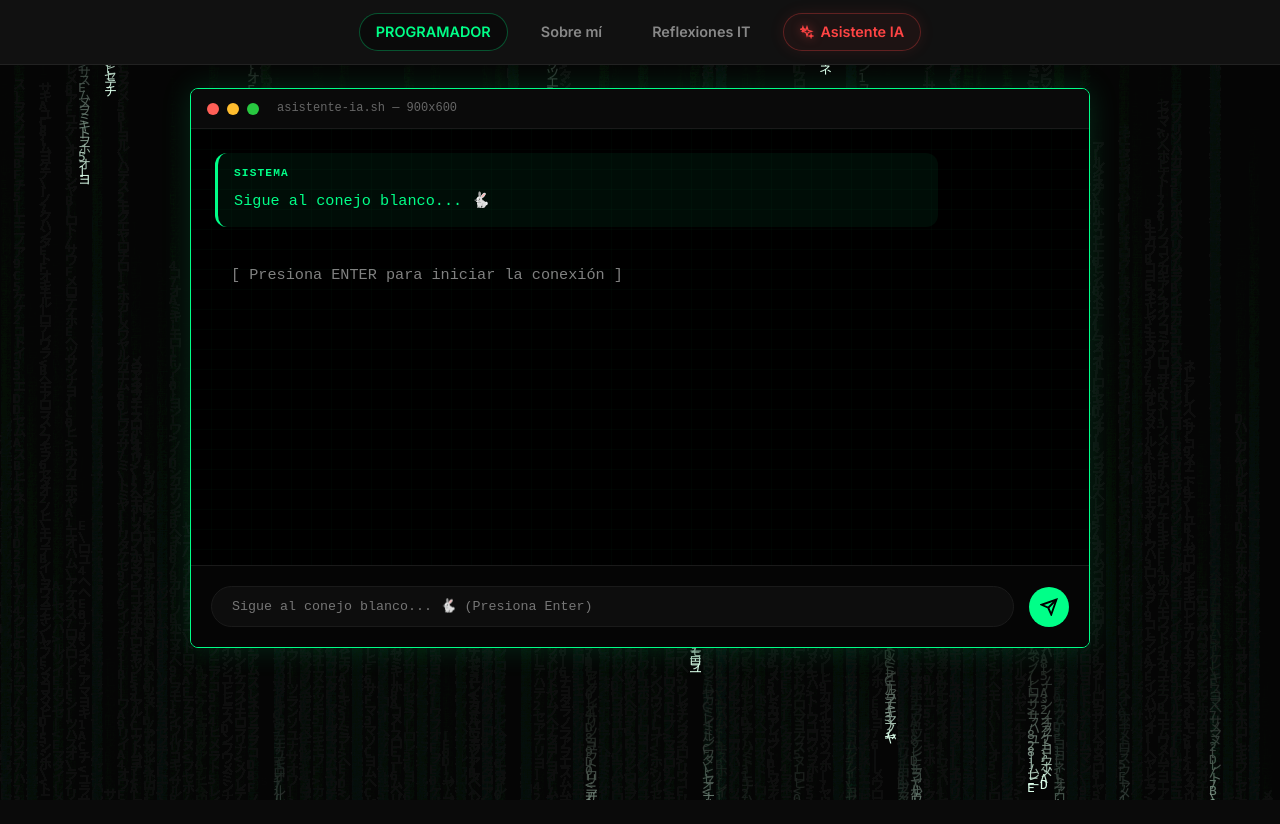
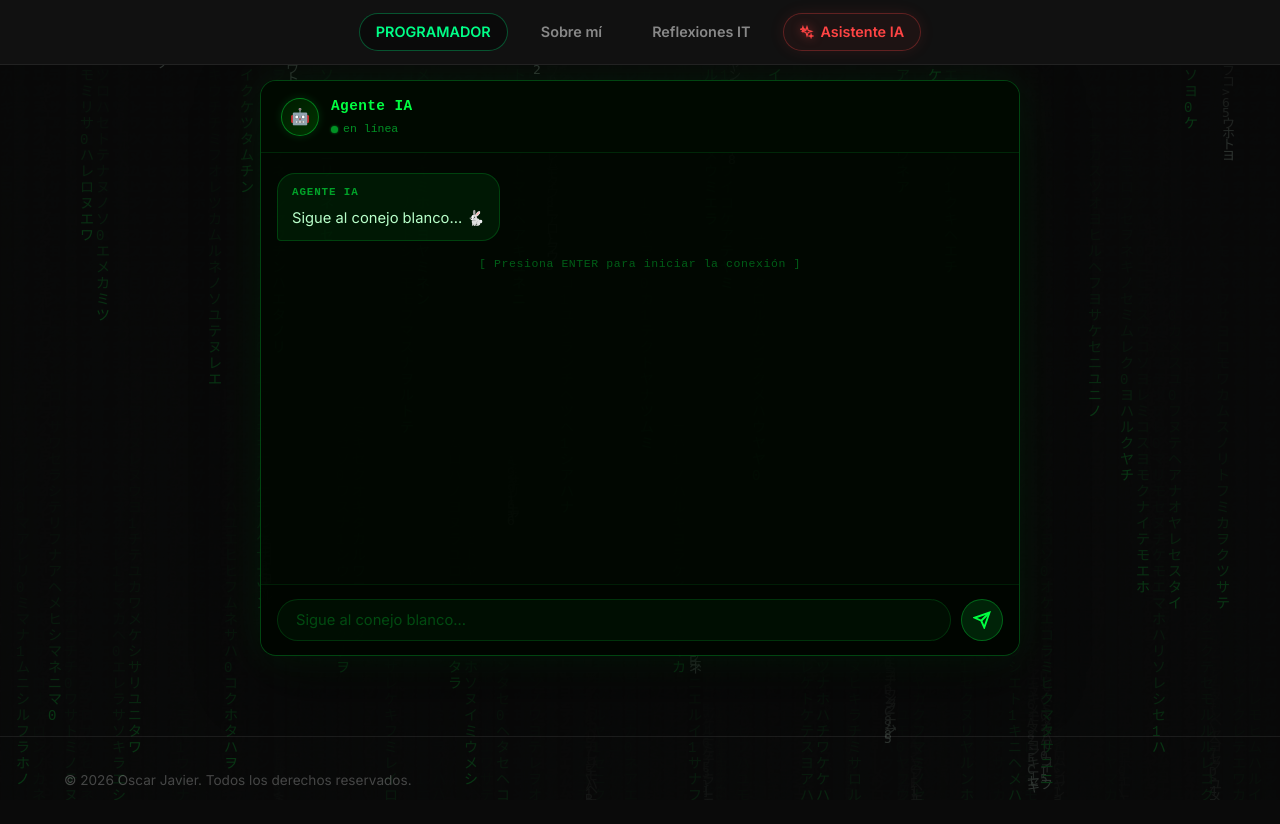
Before and after one commit to oskarjavier0131/portafolio_data_enginner, a Django app: page /consultor-ia/ in a window 1280 px wide. Run offline with Django 5.2, Linux system fonts and the light colour scheme; data comes from the database, SQL or seed files in the repository.

Commit message:
chore: subir cambios

```diff
--- a/core/templates/core/consultor_ia.html
+++ b/core/templates/core/consultor_ia.html
@@ -13,319 +13,343 @@
     justify-content: center;
     padding: 80px 24px;
     position: relative;
+    overflow: hidden;
 }
 
-/* ── Pill choice screen ── */
-.cia-choice {
-    text-align: center;
-    max-width: 560px;
-    width: 100%;
-    animation: fadeInUp 0.7s ease both;
+/* ── Mobile responsive ── */
+@media (max-width: 768px) {
+    .cia-section {
+        padding: 0;
+        min-height: calc(100dvh - 56px);
+        align-items: stretch;
     }
 
-.cia-choice__eyebrow {
-    font-size: 0.75rem;
-    font-weight: 600;
-    letter-spacing: 0.12em;
-    text-transform: uppercase;
-    color: var(--text-tertiary);
-    margin-bottom: 20px;
+    .cia-section > div {
+        flex: 1;
+        justify-content: stretch;
     }
 
-.cia-choice__title {
-    font-size: clamp(2rem, 5vw, 3rem);
-    font-weight: 700;
-    line-height: 1.15;
-    color: var(--text-primary);
-    margin-bottom: 16px;
+    .cia-terminal-wrap {
+        flex: 1;
+        max-width: 100%;
+        display: flex;
+        flex-direction: column;
+        animation: none;
     }
 
-.cia-choice__title span {
-    background: linear-gradient(135deg, #ff4444 0%, #ff8800 100%);
-    -webkit-background-clip: text;
-    -webkit-text-fill-color: transparent;
-    background-clip: text;
+    .cia-terminal {
+        border-radius: 0;
+        border-left: none;
+        border-right: none;
+        border-top: none;
+        height: calc(100dvh - 56px);
+        min-height: unset;
+        flex: 1;
     }
 
-.cia-choice__desc {
-    font-size: 1rem;
-    color: var(--text-secondary);
-    line-height: 1.7;
-    margin-bottom: 48px;
+    .cia-terminal__header {
+        padding: 12px 16px;
     }
 
-.cia-pills {
-    display: flex;
-    gap: 24px; /* Un poco más de espacio entre ellas */
-    justify-content: center;
-    align-items: center;
-    flex-wrap: nowrap; /* Forzamos que estén una al lado de la otra en desktop */
+    .cia-terminal__body {
+        padding: 14px 12px;
+        gap: 10px;
     }
 
-@media (max-width: 600px) {
-    .cia-pills {
-        flex-wrap: wrap; /* En móviles muy pequeños que bajen */
-        gap: 16px;
+    .cia-msg {
+        max-width: 88%;
+        padding: 9px 13px;
+    }
+
+    .cia-msg__text {
+        font-size: 0.95rem;
+    }
+
+    .cia-terminal__input-row {
+        padding: 10px 12px;
+        /* Stays above mobile bottom nav */
+        padding-bottom: max(10px, env(safe-area-inset-bottom));
+    }
+
+    .cia-terminal__input {
+        font-size: 1rem; /* evita zoom en iOS */
+        padding: 10px 16px;
+    }
+
+    .cia-terminal__send {
+        width: 46px;
+        height: 46px;
+        min-width: 46px;
+    }
+
+    .cia-header__name {
+        font-size: 0.88rem;
     }
 }
 
-.cia-pill {
-    display: inline-flex;
+/* ── Matrix canvas background ── */
+#matrix-canvas {
+    position: fixed;
+    top: 0;
+    left: 0;
+    width: 100%;
+    height: 100%;
+    z-index: 0;
+    opacity: 0.18;
+    pointer-events: none;
+}
+
+/* ── Chat wrapper ── */
+.cia-terminal-wrap {
+    width: 100%;
+    max-width: 760px;
+    animation: fadeInUp 0.6s ease both;
+    margin: 0 auto;
+    position: relative;
+    z-index: 1;
+}
+
+/* ── Chat container ── */
+.cia-terminal {
+    background: rgba(2, 8, 2, 0.92);
+    border: 1px solid rgba(0, 255, 65, 0.25);
+    border-radius: 16px;
+    overflow: hidden;
+    box-shadow: 0 0 40px rgba(0, 255, 65, 0.08), 0 20px 60px rgba(0, 0, 0, 0.6);
+    backdrop-filter: blur(12px);
+    display: flex;
+    flex-direction: column;
+    height: 72vh;
+    min-height: 520px;
+}
+
+/* ── Chat header ── */
+.cia-terminal__header {
+    background: rgba(0, 10, 0, 0.8);
+    padding: 14px 20px;
+    display: flex;
+    align-items: center;
+    gap: 12px;
+    border-bottom: 1px solid rgba(0, 255, 65, 0.12);
+}
+
+.cia-header__avatar {
+    width: 38px;
+    height: 38px;
+    border-radius: 50%;
+    background: linear-gradient(135deg, #001a00, #003300);
+    border: 1.5px solid rgba(0, 255, 65, 0.4);
+    display: flex;
     align-items: center;
     justify-content: center;
-    gap: 12px;
-    min-width: 200px; /* Un poco más estrechas */
-    padding: 14px 30px;
-    border-radius: 999px;
-    font-size: 0.95rem;
-    font-weight: 700;
-    letter-spacing: 0.05em;
-    text-transform: uppercase;
-    cursor: pointer;
-    border: 1px solid transparent;
-    transition: all 0.3s cubic-bezier(0.175, 0.885, 0.32, 1.275);
-    background: #000; /* Fondo negro puro para que el neón resalte */
-    position: relative;
-    overflow: hidden;
+    font-size: 1rem;
+    flex-shrink: 0;
+    box-shadow: 0 0 10px rgba(0, 255, 65, 0.15);
 }
 
-.cia-pill--red {
-    color: #ff3333;
-    border-color: #ff3333;
-    box-shadow: 0 0 10px rgba(255, 51, 51, 0.3), inset 0 0 5px rgba(255, 51, 51, 0.2);
-    animation: neon-pulse-red 2s infinite;
+.cia-header__info {
+    flex: 1;
 }
 
-.cia-pill--red:hover {
-    color: #ff6666;
-    border-color: #ff6666;
-    box-shadow: 0 0 25px rgba(255, 51, 51, 0.6), inset 0 0 10px rgba(255, 51, 51, 0.4);
-    transform: translateY(-2px) scale(1.05);
+.cia-header__name {
+    font-size: 0.9rem;
+    font-weight: 600;
+    color: #00ff41;
+    font-family: 'Courier New', monospace;
+    letter-spacing: 0.03em;
 }
 
-.cia-pill--blue {
-    color: #3388ff;
-    border-color: #3388ff;
-    box-shadow: 0 0 10px rgba(51, 136, 255, 0.3), inset 0 0 5px rgba(51, 136, 255, 0.2);
-    animation: neon-pulse-blue 2s infinite;
+.cia-header__status {
+    display: flex;
+    align-items: center;
+    gap: 5px;
+    margin-top: 2px;
 }
 
-.cia-pill--blue:hover {
-    color: #66aaff;
-    border-color: #66aaff;
-    box-shadow: 0 0 25px rgba(51, 136, 255, 0.6), inset 0 0 10px rgba(51, 136, 255, 0.4);
-    transform: translateY(-2px) scale(1.05);
+.cia-header__dot {
+    width: 7px;
+    height: 7px;
+    border-radius: 50%;
+    background: #00ff41;
+    box-shadow: 0 0 6px #00ff41;
+    animation: pulse-dot 2s infinite;
 }
 
-@keyframes neon-pulse-red {
-    0% { box-shadow: 0 0 10px rgba(255, 51, 51, 0.3); }
-    50% { box-shadow: 0 0 20px rgba(255, 51, 51, 0.5); }
-    100% { box-shadow: 0 0 10px rgba(255, 51, 51, 0.3); }
+.cia-header__status-text {
+    font-size: 0.72rem;
+    color: rgba(0, 255, 65, 0.55);
+    font-family: 'Courier New', monospace;
 }
 
-@keyframes neon-pulse-blue {
-    0% { box-shadow: 0 0 10px rgba(51, 136, 255, 0.3); }
-    50% { box-shadow: 0 0 20px rgba(51, 136, 255, 0.5); }
-    100% { box-shadow: 0 0 10px rgba(51, 136, 255, 0.3); }
+@keyframes pulse-dot {
+    0%, 100% { opacity: 1; box-shadow: 0 0 6px #00ff41; }
+    50% { opacity: 0.5; box-shadow: 0 0 2px #00ff41; }
 }
 
-.cia-pill__dot {
-    width: 6px;
-    height: 6px;
-    border-radius: 50%;
-    flex-shrink: 0;
+/* ── Chat messages area ── */
+.cia-terminal__body {
+    flex: 1;
+    padding: 20px 16px;
+    overflow-y: auto;
+    scroll-behavior: smooth;
+    display: flex;
+    flex-direction: column;
+    gap: 12px;
 }
 
-.cia-pill--red .cia-pill__dot {
-    background: #ff3333;
-    box-shadow: 0 0 10px #ff3333;
-}
+.cia-terminal__body::-webkit-scrollbar { width: 4px; }
+.cia-terminal__body::-webkit-scrollbar-track { background: transparent; }
+.cia-terminal__body::-webkit-scrollbar-thumb { background: rgba(0, 255, 65, 0.2); border-radius: 2px; }
 
-.cia-pill--blue .cia-pill__dot {
-    background: #3388ff;
-    box-shadow: 0 0 10px #3388ff;
-}
-
-/* ── Terminal ── */
-.cia-terminal-wrap {
-    width: 100%;
-    max-width: 900px; /* Más grande */
-    animation: fadeInUp 0.6s ease both;
-    margin: 0 auto;
-}
-
-.cia-terminal {
-    background: #000000; /* Negro puro */
-    border: 1px solid #00ff88; /* Borde neón verde */
-    border-radius: 8px;
-    overflow: hidden;
-    box-shadow: 0 0 30px rgba(0, 255, 136, 0.15);
-    font-family: 'Courier New', 'Lucida Console', monospace;
-    display: flex;
-    flex-direction: column;
-    height: 70vh; /* Mucho más alto */
-    min-height: 500px;
-}
-
-.cia-terminal__header {
-    background: #0a0a0a;
-    padding: 10px 16px;
-    display: flex;
-    align-items: center;
-    gap: 8px;
-    border-bottom: 1px solid #1a1a1a;
-}
-
-.cia-terminal__body {
-    flex: 1;
-    padding: 24px;
-    overflow-y: auto;
-    scroll-behavior: smooth;
-    background: linear-gradient(rgba(0, 255, 136, 0.02) 1px, transparent 1px),
-                linear-gradient(90deg, rgba(0, 255, 136, 0.02) 1px, transparent 1px);
-    background-size: 20px 20px;
-}
-
-.cia-terminal__body::-webkit-scrollbar { width: 6px; }
-.cia-terminal__body::-webkit-scrollbar-track { background: transparent; }
-.cia-terminal__body::-webkit-scrollbar-thumb { background: #00ff88; border-radius: 3px; }
-
-/* Mensajes estilo Chat IA + Terminal */
+/* ── Bubble messages ── */
 .cia-msg {
-    margin-bottom: 24px;
-    max-width: 85%;
-    padding: 12px 16px;
-    border-radius: 12px;
+    max-width: 75%;
+    padding: 10px 14px;
+    border-radius: 18px;
+    line-height: 1.55;
     position: relative;
-    line-height: 1.6;
+    word-break: break-word;
 }
 
 .cia-msg--agent {
     align-self: flex-start;
-    background: rgba(0, 255, 136, 0.05);
-    border-left: 3px solid #00ff88;
-    color: #00ff88;
+    background: rgba(0, 255, 65, 0.07);
+    border: 1px solid rgba(0, 255, 65, 0.18);
+    border-bottom-left-radius: 4px;
+    color: #b8ffca;
 }
 
 .cia-msg--user {
     align-self: flex-end;
-    background: rgba(255, 255, 255, 0.05);
-    border-right: 3px solid #8b949e;
-    color: #e6edf3;
-    margin-left: auto;
+    background: rgba(0, 80, 20, 0.5);
+    border: 1px solid rgba(0, 255, 65, 0.25);
+    border-bottom-right-radius: 4px;
+    color: #e8ffe8;
+}
+
+.cia-msg--system {
+    align-self: center;
+    background: transparent;
+    border: none;
+    color: rgba(0, 255, 65, 0.35);
+    font-size: 0.72rem;
+    font-family: 'Courier New', monospace;
+    letter-spacing: 0.05em;
+    padding: 2px 8px;
 }
 
 .cia-msg__prompt {
-    font-weight: bold;
+    font-size: 0.68rem;
+    font-weight: 700;
+    letter-spacing: 0.08em;
     text-transform: uppercase;
-    font-size: 0.7rem;
-    letter-spacing: 0.1em;
-    margin-bottom: 6px;
+    margin-bottom: 4px;
     display: block;
+    font-family: 'Courier New', monospace;
+    opacity: 0.6;
+    color: #00ff41;
 }
 
-.cia-msg__time {
-    display: none; /* Simplificamos para look de chat */
+.cia-msg--user .cia-msg__prompt {
+    color: rgba(0, 255, 65, 0.5);
+    text-align: right;
 }
 
 .cia-msg__text {
-    font-size: 0.95rem;
+    font-size: 0.92rem;
+    font-family: 'Inter', sans-serif;
     white-space: pre-wrap;
 }
 
 .cia-cursor {
     display: inline-block;
-    width: 10px;
-    height: 18px;
-    background: #00ff88;
+    width: 2px;
+    height: 15px;
+    background: #00ff41;
     vertical-align: middle;
-    animation: blink 1s step-end infinite;
-    box-shadow: 0 0 10px #00ff88;
+    margin-left: 2px;
+    animation: blink 0.8s step-end infinite;
+    box-shadow: 0 0 6px #00ff41;
+    border-radius: 1px;
 }
 
-/* ── Input row estilo Chat Moderno ── */
+/* ── Input row ── */
 .cia-terminal__input-row {
     display: flex;
     align-items: center;
-    padding: 20px;
-    background: #050505;
-    border-top: 1px solid #1a1a1a;
-    gap: 15px;
+    padding: 14px 16px;
+    background: rgba(0, 5, 0, 0.7);
+    border-top: 1px solid rgba(0, 255, 65, 0.1);
+    gap: 10px;
 }
 
 .cia-terminal__input {
     flex: 1;
-    background: rgba(255, 255, 255, 0.03);
-    border: 1px solid #1a1a1a;
-    padding: 12px 20px;
-    border-radius: 25px;
-    color: #e6edf3;
-    font-family: 'Courier New', monospace;
+    background: rgba(0, 255, 65, 0.04);
+    border: 1px solid rgba(0, 255, 65, 0.15);
+    padding: 11px 18px;
+    border-radius: 24px;
+    color: #d4ffd4;
+    font-family: 'Inter', sans-serif;
+    font-size: 0.92rem;
     outline: none;
     transition: all 0.3s ease;
 }
 
+.cia-terminal__input::placeholder {
+    color: rgba(0, 255, 65, 0.25);
+}
+
 .cia-terminal__input:focus {
-    border-color: #00ff88;
-    box-shadow: 0 0 10px rgba(0, 255, 136, 0.1);
+    border-color: rgba(0, 255, 65, 0.4);
+    box-shadow: 0 0 12px rgba(0, 255, 65, 0.06);
+    background: rgba(0, 255, 65, 0.06);
 }
 
 .cia-terminal__send {
-    background: #00ff88;
-    color: #000;
-    border: none;
-    width: 40px;
-    height: 40px;
+    background: rgba(0, 255, 65, 0.12);
+    color: #00ff41;
+    border: 1px solid rgba(0, 255, 65, 0.3);
+    width: 42px;
+    height: 42px;
     border-radius: 50%;
     cursor: pointer;
     display: flex;
     align-items: center;
     justify-content: center;
     transition: all 0.3s ease;
-    font-weight: bold;
+    flex-shrink: 0;
 }
 
 .cia-terminal__send:hover {
-    transform: scale(1.1);
-    box-shadow: 0 0 15px #00ff88;
+    background: rgba(0, 255, 65, 0.22);
+    box-shadow: 0 0 16px rgba(0, 255, 65, 0.25);
+    transform: scale(1.05);
 }
 
-.cia-back-btn {
-    display: inline-flex;
+/* ── Loader typing indicator ── */
+.cia-typing {
+    display: flex;
     align-items: center;
-    gap: 6px;
-    margin-bottom: 16px;
-    background: transparent;
-    border: 1px solid var(--border-color);
-    color: var(--text-secondary);
-    padding: 6px 16px;
-    border-radius: 999px;
-    font-size: 0.82rem;
-    font-family: var(--font-sans);
-    cursor: pointer;
-    transition: all 0.3s ease;
+    gap: 5px;
+    padding: 10px 14px;
 }
 
-.cia-back-btn:hover {
-    border-color: var(--border-hover);
-    color: var(--text-primary);
+.cia-typing span {
+    width: 6px;
+    height: 6px;
+    background: #00ff41;
+    border-radius: 50%;
+    opacity: 0.4;
+    animation: typingBounce 1.2s ease-in-out infinite;
 }
+.cia-typing span:nth-child(2) { animation-delay: 0.2s; }
+.cia-typing span:nth-child(3) { animation-delay: 0.4s; }
 
-/* ── Loader dots ── */
-.cia-loader {
-    display: inline-flex;
-    gap: 4px;
-    align-items: center;
+@keyframes typingBounce {
+    0%, 60%, 100% { transform: translateY(0); opacity: 0.4; }
+    30% { transform: translateY(-5px); opacity: 1; box-shadow: 0 0 6px #00ff41; }
 }
-.cia-loader span {
-    width: 5px;
-    height: 5px;
-    background: #00ff88;
-    border-radius: 50%;
-    animation: loaderDot 1.2s ease-in-out infinite;
-}
-.cia-loader span:nth-child(2) { animation-delay: 0.2s; }
-.cia-loader span:nth-child(3) { animation-delay: 0.4s; }
 
 /* ── Keyframes ── */
 @keyframes fadeInUp {
@@ -337,37 +361,43 @@
     0%, 100% { opacity: 1; }
     50% { opacity: 0; }
 }
-
-@keyframes loaderDot {
-    0%, 80%, 100% { transform: scale(0.6); opacity: 0.4; }
-    40% { transform: scale(1); opacity: 1; }
-}
 </style>
 {% endblock %}
 
 {% block content %}
+<!-- Matrix rain canvas -->
+<canvas id="matrix-canvas"></canvas>
+
 <section class="cia-section" id="consultor-ia">
     <div style="width:100%; display:flex; flex-direction:column; align-items:center;">
 
-        <!-- ── Terminal ── -->
+        <!-- ── Chat ── -->
         <div class="cia-terminal-wrap" id="cia-terminal-wrap">
             <div class="cia-terminal">
+                <!-- Header -->
                 <div class="cia-terminal__header">
-                    <div style="width: 12px; height: 12px; border-radius: 50%; background: #ff5f57;"></div>
-                    <div style="width: 12px; height: 12px; border-radius: 50%; background: #ffbd2e;"></div>
-                    <div style="width: 12px; height: 12px; border-radius: 50%; background: #28c840;"></div>
-                    <span style="margin-left: 10px; font-size: 0.75rem; color: #666;">asistente-ia.sh — 900x600</span>
+                    <div class="cia-header__avatar">&#x1F916;</div>
+                    <div class="cia-header__info">
+                        <div class="cia-header__name">Agente IA</div>
+                        <div class="cia-header__status">
+                            <div class="cia-header__dot"></div>
+                            <span class="cia-header__status-text">en línea</span>
                         </div>
-                <div class="cia-terminal__body" id="cia-output">
-                    <!-- El mensaje inicial se cargará vía JS -->
                     </div>
+                </div>
+                <!-- Messages -->
+                <div class="cia-terminal__body" id="cia-output"></div>
+                <!-- Input -->
                 <div class="cia-terminal__input-row">
                     <input
                         type="text"
                         class="cia-terminal__input"
                         id="cia-input"
-                        placeholder="Sigue al conejo blanco... 🐇 (Presiona Enter)"
+                        placeholder="Sigue al conejo blanco..."
                         autocomplete="off"
+                        autocorrect="off"
+                        spellcheck="false"
+                        enterkeyhint="send"
                     >
                     <button class="cia-terminal__send" id="cia-send" onclick="sendMessage()">
                         <svg width="18" height="18" viewBox="0 0 24 24" fill="none" stroke="currentColor" stroke-width="2.5"><line x1="22" y1="2" x2="11" y2="13"></line><polygon points="22 2 15 22 11 13 2 9 22 2"></polygon></svg>
@@ -382,19 +412,50 @@
 
 {% block extra_js %}
 <script>
+/* ══════════════════════════════════════
+   Matrix rain background
+══════════════════════════════════════ */
+(function() {
+    const canvas = document.getElementById('matrix-canvas');
+    const ctx = canvas.getContext('2d');
+    const chars = 'アイウエオカキクケコサシスセソタチツテトナニヌネノハヒフヘホマミムメモヤユヨラリルレロワヲン01';
+    let cols, drops;
+
+    function resize() {
+        canvas.width  = window.innerWidth;
+        canvas.height = window.innerHeight;
+        cols  = Math.floor(canvas.width / 16);
+        drops = Array(cols).fill(1);
+    }
+
+    function draw() {
+        ctx.fillStyle = 'rgba(0, 0, 0, 0.05)';
+        ctx.fillRect(0, 0, canvas.width, canvas.height);
+        ctx.fillStyle = '#00ff41';
+        ctx.font = '14px Courier New';
+        for (let i = 0; i < drops.length; i++) {
+            const ch = chars[Math.floor(Math.random() * chars.length)];
+            ctx.fillText(ch, i * 16, drops[i] * 16);
+            if (drops[i] * 16 > canvas.height && Math.random() > 0.975) drops[i] = 0;
+            drops[i]++;
+        }
+    }
+
+    resize();
+    window.addEventListener('resize', resize);
+    setInterval(draw, 50);
+})();
+
+/* ══════════════════════════════════════
+   Chat IA
+══════════════════════════════════════ */
 const WEBHOOK_URL = 'https://n8n-production-1efa.up.railway.app/webhook/whatsapp-agent';
 const OUTPUT = document.getElementById('cia-output');
 const INPUT  = document.getElementById('cia-input');
 const SEND   = document.getElementById('cia-send');
 
-/* ── Helpers ── */
-function now() {
-    return new Date().toLocaleTimeString('es-CO', { hour: '2-digit', minute: '2-digit' });
-}
-
-function scrollBottom() {
-    OUTPUT.scrollTop = OUTPUT.scrollHeight;
-}
+function scrollBottom() { OUTPUT.scrollTop = OUTPUT.scrollHeight; }
+function delay(ms) { return new Promise(r => setTimeout(r, ms)); }
 
 let isConversationStarted = false;
 
@@ -404,33 +465,32 @@
     span.className = 'cia-msg__text';
     const div = document.createElement('div');
     div.className = 'cia-msg cia-msg--agent';
-    div.innerHTML = '<span class="cia-msg__prompt">SISTEMA</span>';
+    div.innerHTML = '<span class="cia-msg__prompt">Agente IA</span>';
     div.appendChild(span);
     OUTPUT.appendChild(div);
+    await typewrite(span, 'Sigue al conejo blanco... 🐇', 60);
+    await delay(400);
+    appendSystemMsg('[ Presiona ENTER para iniciar la conexión ]');
+    scrollBottom();
+}
 
-    await typewrite(span, 'Sigue al conejo blanco... 🐇', 60);
-    await delay(500);
-
-    const hint = document.createElement('div');
-    hint.className = 'cia-msg cia-msg--system';
-    hint.style.opacity = '0.5';
-    hint.innerHTML = '<span class="cia-msg__text">[ Presiona ENTER para iniciar la conexión ]</span>';
-    OUTPUT.appendChild(hint);
+function appendSystemMsg(text) {
+    const div = document.createElement('div');
+    div.className = 'cia-msg cia-msg--system';
+    div.textContent = text;
+    OUTPUT.appendChild(div);
     scrollBottom();
 }
 
 async function startConversation() {
     if (isConversationStarted) return;
     isConversationStarted = true;
-
-    INPUT.placeholder = "Escribiendo...";
+    INPUT.placeholder = 'Conectando...';
     INPUT.disabled = true;
-
-    await appendMsg('system', 'Estableciendo enlace neuronal...', true);
-    await delay(800);
+    appendSystemMsg('— enlace establecido —');
+    await delay(600);
     await appendMsg('agent', 'Bienvenido al Consultor IA. Soy el agente encargado de potenciar tu negocio. ¿En qué puedo ayudarte hoy?');
-
-    INPUT.placeholder = "Escribe tu mensaje aquí...";
+    INPUT.placeholder = 'Escribe tu mensaje...';
     INPUT.disabled = false;
     INPUT.focus();
 }
@@ -441,7 +501,7 @@
 
     const prompt = document.createElement('span');
     prompt.className = 'cia-msg__prompt';
-    prompt.textContent = role === 'user' ? 'oscar@consultor:~$' : 'SISTEMA>';
+    prompt.textContent = role === 'user' ? 'Tú' : 'Agente IA';
 
     const textSpan = document.createElement('span');
     textSpan.className = 'cia-msg__text';
@@ -459,18 +519,17 @@
     return typewrite(textSpan, text);
 }
 
-function typewrite(el, text, speed = 28) {
+function typewrite(el, text, speed = 22) {
     return new Promise(resolve => {
         let i = 0;
         const cursor = document.createElement('span');
         cursor.className = 'cia-cursor';
         el.appendChild(cursor);
-
         function tick() {
             if (i < text.length) {
                 cursor.before(document.createTextNode(text[i++]));
                 scrollBottom();
-                setTimeout(tick, speed + Math.random() * 18);
+                setTimeout(tick, speed + Math.random() * 14);
             } else {
                 cursor.remove();
                 resolve();
@@ -484,7 +543,7 @@
     const div = document.createElement('div');
     div.className = 'cia-msg cia-msg--agent';
     div.id = 'cia-loader-row';
-    div.innerHTML = `<span class="cia-msg__prompt">SISTEMA&gt;</span> <span class="cia-msg__text">Procesando... <span class="cia-cursor"></span></span>`;
+    div.innerHTML = `<span class="cia-msg__prompt">Agente IA</span><div class="cia-typing"><span></span><span></span><span></span></div>`;
     OUTPUT.appendChild(div);
     scrollBottom();
 }
@@ -494,60 +553,53 @@
     if (el) el.remove();
 }
 
-function delay(ms) { return new Promise(r => setTimeout(r, ms)); }
-
-/* ── Send message ── */
 async function sendMessage() {
-    if (!isConversationStarted) {
-        startConversation();
-        return;
-    }
-
+    if (!isConversationStarted) { startConversation(); return; }
     const text = INPUT.value.trim();
     if (!text) return;
-
     INPUT.value = '';
     INPUT.disabled = true;
-
     await appendMsg('user', text, true);
     appendLoader();
-
     try {
         const res = await fetch(WEBHOOK_URL, {
             method: 'POST',
             headers: { 'Content-Type': 'application/json' },
             body: JSON.stringify({ message: text, phone: 'web-visitor', name: 'Visitante Web' })
         });
-
         removeLoader();
         if (!res.ok) throw new Error('HTTP ' + res.status);
-
-        let reply = '';
         const data = await res.json();
-        reply = data.response || data.output || data.message || data.text || data.reply || JSON.stringify(data);
-
+        const reply = data.response || data.output || data.message || data.text || data.reply || JSON.stringify(data);
         await appendMsg('agent', reply);
     } catch (err) {
         removeLoader();
-        await appendMsg('system', 'Error de conexión. Intenta de nuevo.', true);
+        appendSystemMsg('— error de conexión, intenta de nuevo —');
     } finally {
         INPUT.disabled = false;
         INPUT.focus();
     }
 }
 
-// Iniciar al cargar
 window.addEventListener('DOMContentLoaded', initRabbit);
 
-/* ── Enter key ── */
 INPUT.addEventListener('keydown', e => {
     if (e.key === 'Enter') {
-        if (!isConversationStarted) {
-            startConversation();
-        } else if (!INPUT.disabled) {
-            sendMessage();
-        }
+        if (!isConversationStarted) startConversation();
+        else if (!INPUT.disabled) sendMessage();
     }
 });
+
+/* ── Keyboard visual viewport fix (iOS Safari) ── */
+if ('visualViewport' in window) {
+    window.visualViewport.addEventListener('resize', () => {
+        const terminal = document.querySelector('.cia-terminal');
+        if (terminal && window.innerWidth <= 768) {
+            const offset = window.innerHeight - window.visualViewport.height;
+            terminal.style.height = (window.visualViewport.height - 56) + 'px';
+            scrollBottom();
+        }
+    });
+}
 </script>
 {% endblock %}
```
Also changed, not shown: core/templates/core/services.html (+0 -10 lines), static/css/components.css (+0 -42 lines), 1 other file. Lines whose indentation alone changed are shown as unchanged.
